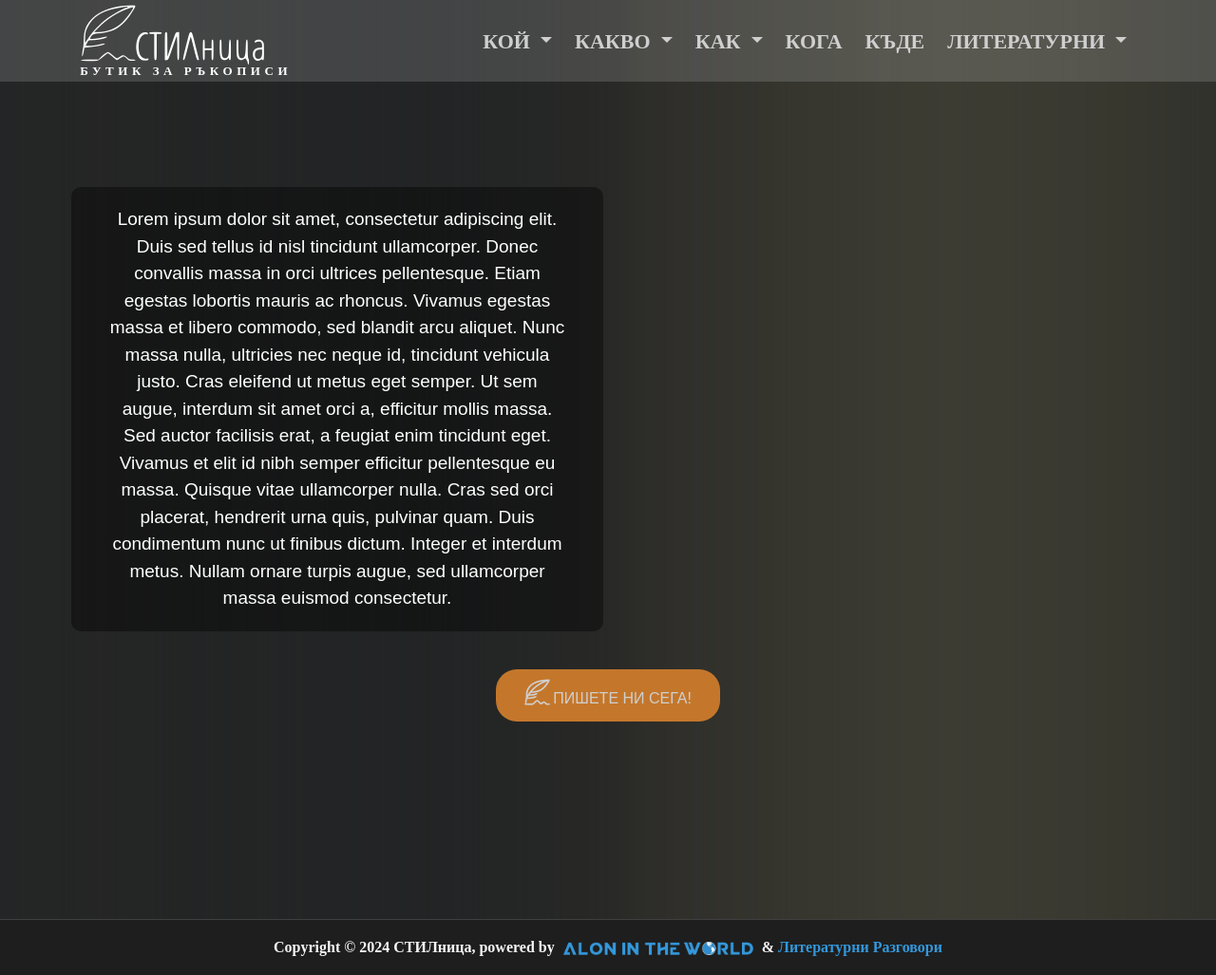
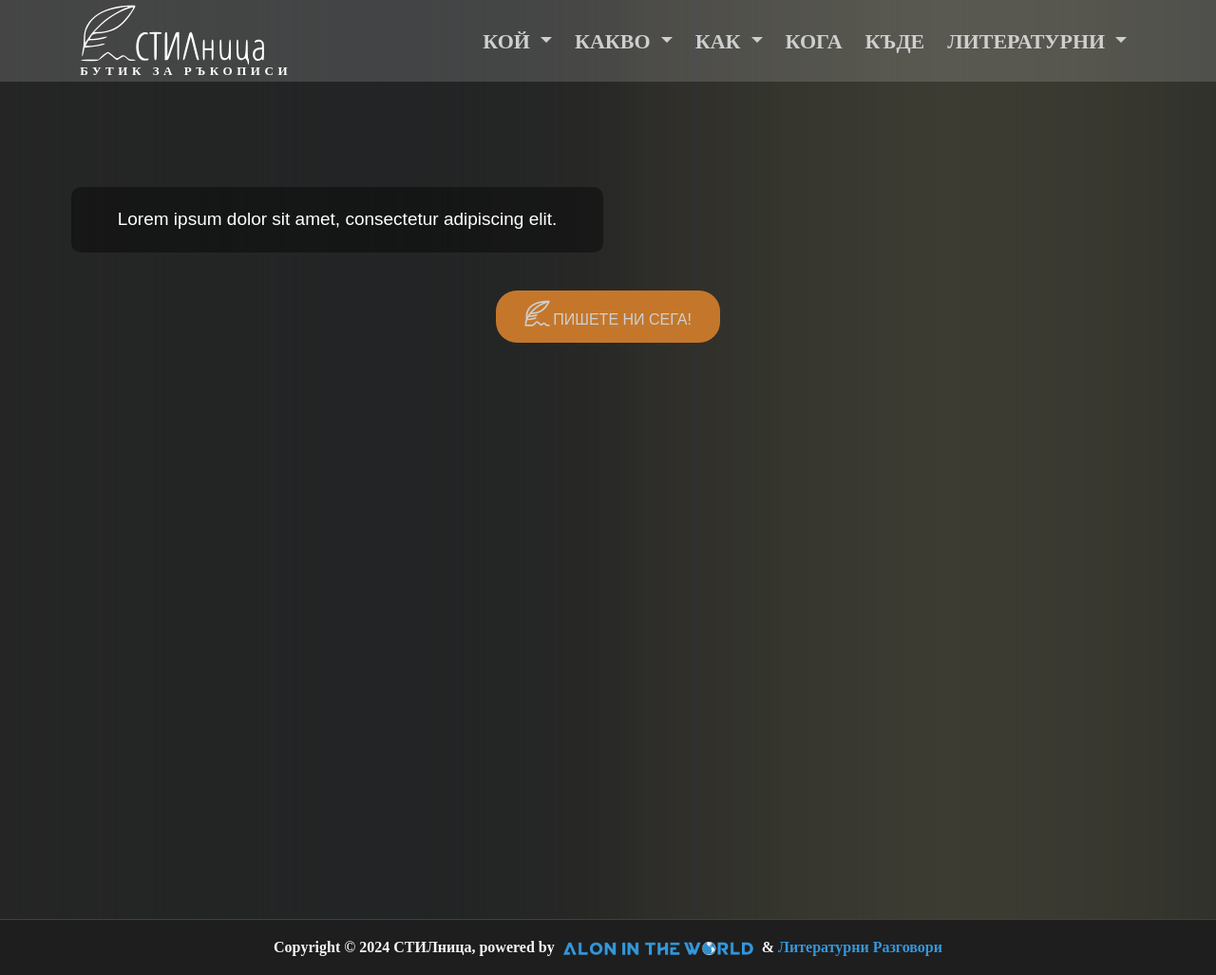
Before and after one commit to stilnica/stilnica.github.io, a Jekyll site: the page built from _info/_events/demo-course1.html, in a window 1280 px wide and 1027 px high. Shown: the whole window at 95% size. Built offline with Jekyll 4.4.1, drawn with Linux system fonts in a browser that asks for light colours; some web fonts are replaced.

Commit message:
when page

```diff
--- a/_info/_events/demo-course1.html
+++ b/_info/_events/demo-course1.html
@@ -5,4 +5,4 @@ link: "https://www.google.com"
 start_date: 2024/08/15
 visible: true
 ---
-Lorem ipsum dolor sit amet, consectetur adipiscing elit. Duis sed tellus id nisl tincidunt ullamcorper. Donec convallis massa in orci ultrices pellentesque. Etiam egestas lobortis mauris ac rhoncus. Vivamus egestas massa et libero commodo, sed blandit arcu aliquet. Nunc massa nulla, ultricies nec neque id, tincidunt vehicula justo. Cras eleifend ut metus eget semper. Ut sem augue, interdum sit amet orci a, efficitur mollis massa. Sed auctor facilisis erat, a feugiat enim tincidunt eget. Vivamus et elit id nibh semper efficitur pellentesque eu massa. Quisque vitae ullamcorper nulla. Cras sed orci placerat, hendrerit urna quis, pulvinar quam. Duis condimentum nunc ut finibus dictum. Integer et interdum metus. Nullam ornare turpis augue, sed ullamcorper massa euismod consectetur.
+Lorem ipsum dolor sit amet, consectetur adipiscing elit.
```
